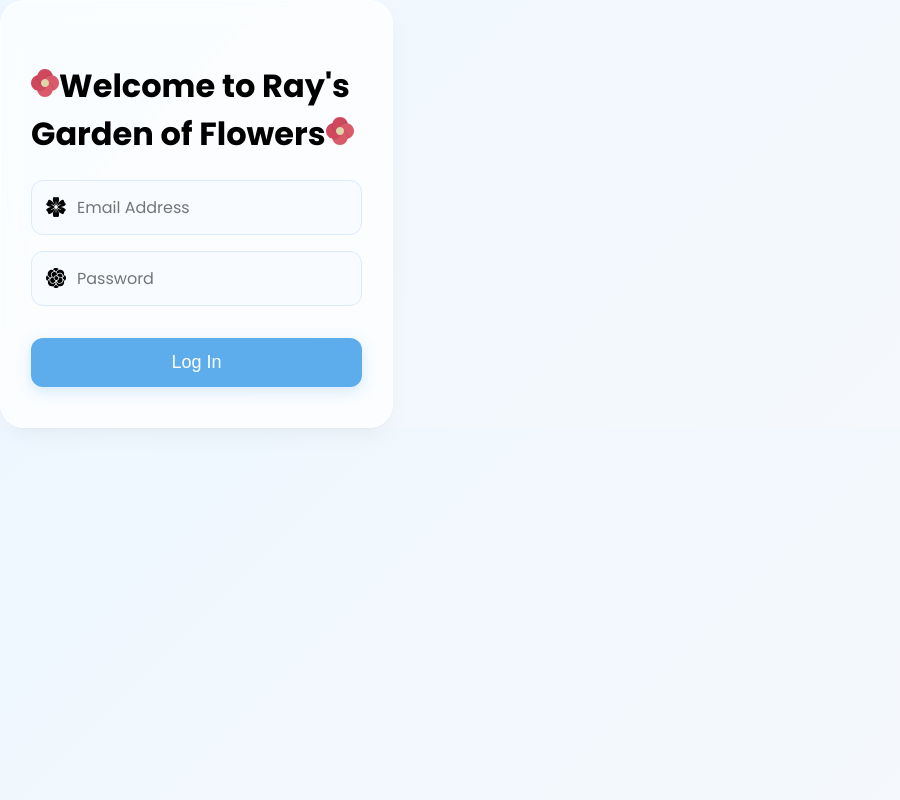
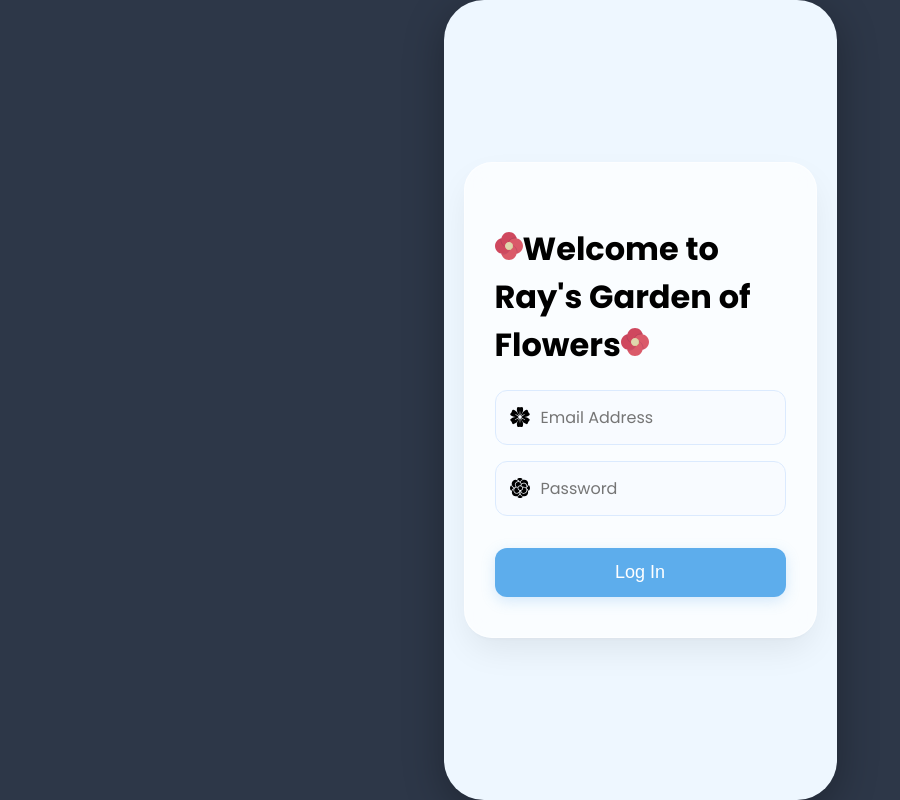
Before and after one commit to jvcerezo/rays-garden-of-flowers, a React (Create React App) app in the folder frontend/: page /login in a window 1280 px wide. Shown: the whole page, without its empty margins (0-900 px from the left). Built offline with nearby package versions, Linux system fonts and the light colour scheme; no server answers.

Commit message:
login page adjustments

```diff
--- a/frontend/src/App.css
+++ b/frontend/src/App.css
@@ -45,12 +45,20 @@ body {
   max-width: 393px;
   background-color: var(--card-background);
   padding: 40px 30px;
-  border-radius: 24px;
-  box-shadow: var(--card-shadow);
+  border-radius: 28px; /* Slightly more rounded */
   box-sizing: border-box;
-  border: 1px solid rgba(255, 255, 255, 0.5);
-  -webkit-backdrop-filter: blur(10px);
-  backdrop-filter: blur(10px);
+
+  /* IMPROVED: A more subtle, lifted shadow */
+  box-shadow: 0 15px 35px -5px rgba(0, 0, 0, 0.08), 0 4px 6px -4px rgba(0, 0, 0, 0.05);
+
+  /* IMPROVED: Corrected and enhanced border */
+  border: 1px solid rgba(255, 255, 255, 0.6);
+
+  /* This adds the frosted glass effect */
+  -webkit-backdrop-filter: blur(12px);
+  backdrop-filter: blur(12px);
+
+  /* Your animation remains the same */
   animation: fadeIn 0.5s ease-out forwards;
 }
 
@@ -65,19 +73,11 @@ body {
   }
 }
 
-/* --- Icon Sizing --- */
+/* --- Icon Sizing (Cleaned up) --- */
+/* These classes define the color and position, size is now controlled by props in React */
 .title-icon {
   color: var(--primary-color);
   flex-shrink: 0;
-  /* CHANGED: Explicitly set the size for the container */
-  width: 28px;
-  height: 28px;
-}
-
-/* NEW RULE: Force the SVG inside to fill the container */
-.title-icon svg {
-    width: 100%;
-    height: 100%;
 }
 
 .input-icon {
@@ -87,16 +87,8 @@ body {
   transform: translateY(-50%);
   color: var(--icon-color);
   transition: color 0.2s ease-in-out;
-  /* CHANGED: Explicitly set the size for the container */
-  width: 20px;
-  height: 20px;
 }
 
-/* NEW RULE: Force the SVG inside to fill the container */
-.input-icon svg {
-    width: 100%;
-    height: 100%;
-}
 
 /* --- Form Element Styles --- */
 .form {
@@ -306,3 +298,45 @@ body {
     font-size: 16px;
   }
 }
+
+.phone-simulation-container {
+  width: 100%;
+  min-height: 100vh;
+  display: flex;
+  align-items: center;
+  justify-content: center;
+  /* Dark background to frame the app */
+  background-color: #2d3748;
+}
+
+/* This is the actual frame for your app */
+.app-frame {
+  width: 393px;
+  height: 852px;
+
+  /* These ensure it shrinks to fit smaller screens without breaking */
+  max-width: 100vw;
+  max-height: 100vh;
+
+  background-color: var(--background-start); /* Uses your existing theme */
+  box-shadow: 0 10px 40px rgba(0, 0, 0, 0.3);
+  border-radius: 40px; /* Rounded corners like a phone */
+  overflow-y: auto; /* Allows content to scroll within the frame */
+  position: relative;
+}
+
+/* Hide scrollbar for a cleaner look */
+.app-frame::-webkit-scrollbar {
+  display: none;
+}
+
+.page-container {
+  width: 100%;
+  height: 100%; /* This is crucial for vertical centering */
+  display: flex;
+  flex-direction: column;
+  align-items: center;
+  justify-content: center;
+  padding: 20px;
+  box-sizing: border-box;
+}
--- a/frontend/src/App.js
+++ b/frontend/src/App.js
@@ -1,17 +1,18 @@
 import React from 'react';
 import { BrowserRouter, Routes, Route, Navigate } from 'react-router-dom';
 import { useAuth } from './context/AuthContext';
-import "./App.css"; // Import your CSS file for styling
+import "./App.css";
 
-// Import your components
 import Login from './components/Login';
-import Dashboard from './components/Dashboard'; // Assuming you have a Dashboard component
+import Dashboard from './components/Dashboard';
 import ProtectedRoute from './components/ProtectedRoute';
 
 function App() {
   const { user } = useAuth();
 
   return (
+    <div className="phone-simulation-container">
+      <div className="app-frame">
     <BrowserRouter>
       <Routes>
         {/*
@@ -48,6 +49,8 @@ function App() {
 
       </Routes>
     </BrowserRouter>
+    </div>
+  </div>
   );
 }
 
--- a/frontend/src/components/Login.jsx
+++ b/frontend/src/components/Login.jsx
@@ -53,6 +53,7 @@ function Login() {
   };
 
   return (
+    <div className="page-container">
     <div className="card">
       <h1 className="title">
         <TitleFlowerIcon className="title-icon" width="28" height="28" />
@@ -91,6 +92,7 @@ function Login() {
         </button>
       </form>
     </div>
+  </div>
   );
 }
 
```
